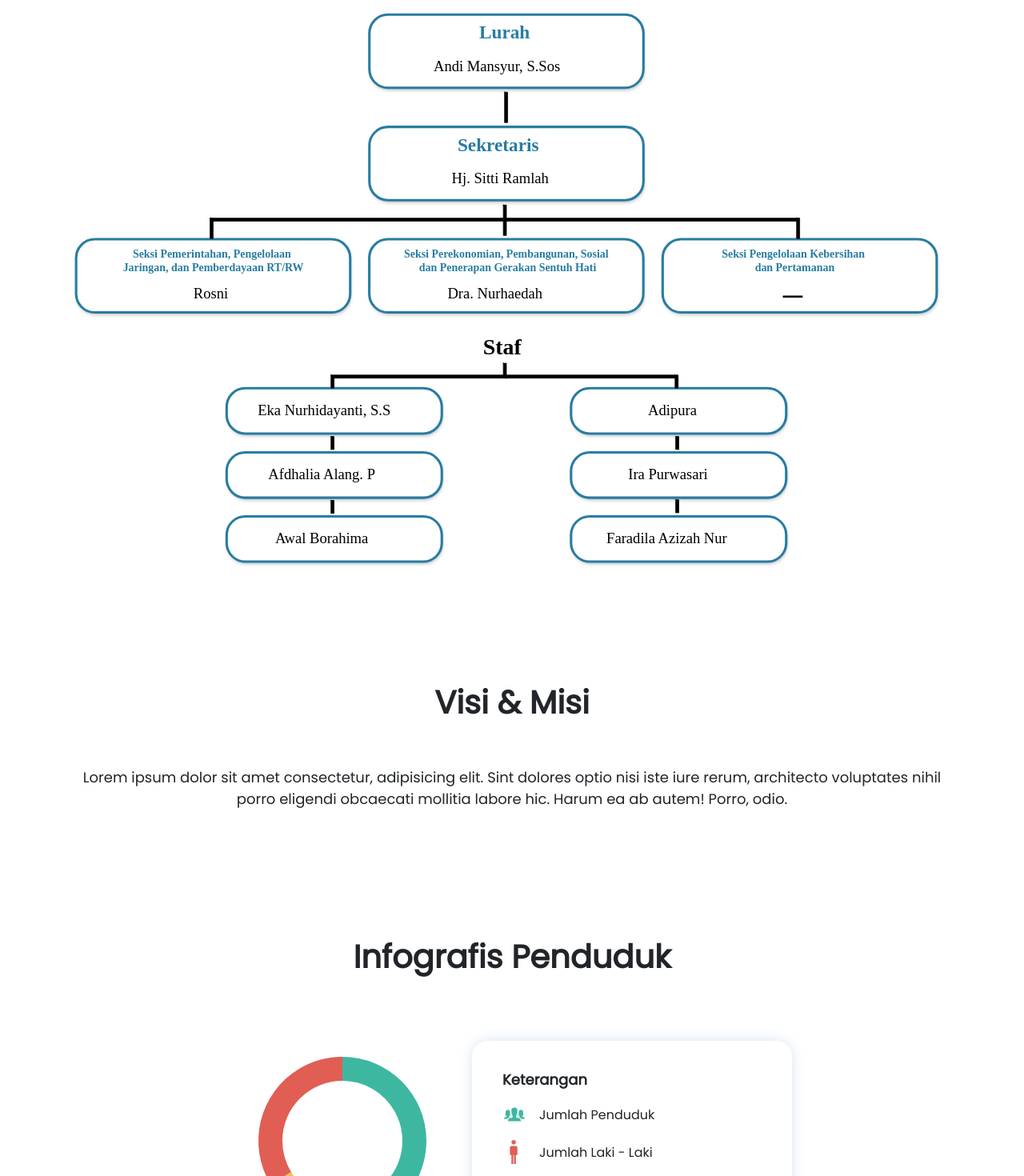
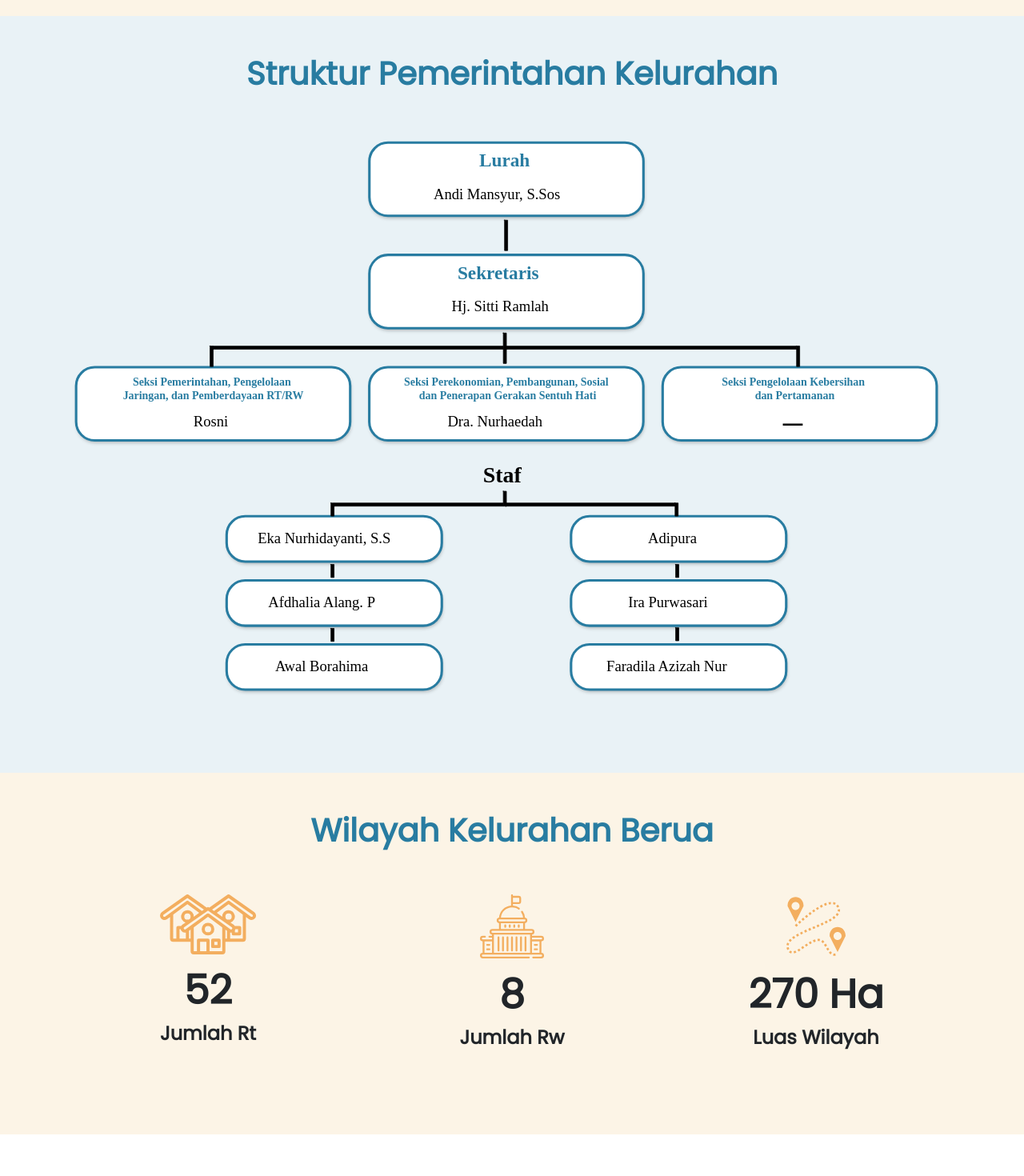
Before and after one commit to DwkLoki/profil-kelurahan-berua, a React (Create React App) app: page / in a window 1280 px wide. Shown: the part 1330-2800 px from the top of the page at 80% size. Built offline with nearby package versions, Linux system fonts and the light colour scheme.

Commit message:
ready to responsive

```diff
--- a/src/assets/scss/general.scss
+++ b/src/assets/scss/general.scss
@@ -13,4 +13,5 @@
     display: flex;
     justify-content: center;
     text-transform: capitalize;
+    color: #287CA1;
 }
--- a/src/components/content/Content.jsx
+++ b/src/components/content/Content.jsx
@@ -1,15 +1,20 @@
 import "./content.scss";
 import kelurahanIcon from "../../assets/img/kelurahan-icon.svg";
 import strukturKel from "../../assets/img/struktur-organisasi.svg";
+import rtIcon from "../../assets/img/icon-rt.svg";
+import rwIcon from "../../assets/img/icon-rw.svg";
 import Infografis from "./Infografis";
+import { GiPathDistance } from "react-icons/gi";
 
 const Content = () => {
     return (
-        <div className="content container">
+        <div className="content">
+            <div style={{backgroundColor: "white", padding: "80px 0px"}}>
+                <div className="container">
                     <div className="first-section row py-5">
                         <div className="first-section-left col-6 d-flex justify-content-center align-items-center">
                             <div className="first-section-left-desc">
-                        <h1 style={{fontWeight: "bold", fontSize: "50px"}}>Selamat Datang <br/>
+                                <h1 style={{fontWeight: "bold", fontSize: "50px", color: "#287CA1"}}>Selamat Datang <br/>
                                     Website Kelurahan Berua
                                 </h1>
                                 <p style={{lineHeight: "30px"}}>
@@ -26,8 +31,11 @@ const Content = () => {
                             </div>
                         </div>
                     </div>
+                </div>
+            </div>
 
-            <div className="second-section py-5">
+            <div id="sejarah" style={{backgroundColor: "#fcf4e6"}}>
+                <div className="second-section container py-5">
                     <div className="second-section-header">
                         <h1 className="section-header">sejarah</h1>
                     </div>
@@ -51,8 +59,10 @@ const Content = () => {
                         </p>
                     </div>
                 </div>
+            </div>
 
-            <div className="third-section py-5">
+            <div style={{backgroundColor: "#E9F2F6"}}>
+                <div className="third-section container py-5">
                     <div className="third-section-header">
                         <h1 className="section-header">struktur pemerintahan kelurahan</h1>
                     </div>
@@ -62,22 +72,46 @@ const Content = () => {
                         </div>
                     </div>
                 </div>
+            </div>
 
-            <div className="fourth-section py-5">
+            <div style={{backgroundColor: "#fcf4e6"}}>
+                <div className="fourth-section container py-5">
                     <div className="fourth-section-header">
-                    <h1 className="section-header">visi & misi</h1>
+                        <h1 className="section-header">wilayah kelurahan berua</h1>
                     </div>
-                <div className="fourth-section-content py-5 f18">
-                    <p style={{textAlign: "center"}} >
-                        Lorem ipsum dolor sit amet consectetur, adipisicing elit.
-                        Sint dolores optio nisi iste iure rerum, architecto
-                        voluptates nihil porro eligendi obcaecati mollitia labore hic.
-                        Harum ea ab autem! Porro, odio.
-                    </p>
+                    <div className="fourth-section-content py-5">
+                        <div className="row">
+                            <div className="col-4 d-flex justify-content-center text-center">
+                                <div>
+                                    <img src={rtIcon} alt="icon rt" style={{maxHeight: "80px"}}/>
+                                    <h1 className="fourth-section-content-number">52</h1>
+                                    <h4 className="fourth-section-content-string">Jumlah Rt</h4>
+                                </div>
+                            </div>
+                            <div className="col-4 d-flex justify-content-center text-center">
+                                <div>
+                                    <img src={rwIcon} alt="icon rw" style={{maxHeight: "80px"}}/>
+                                    <h1 className="fourth-section-content-number">8</h1>
+                                    <h4 className="fourth-section-content-string">Jumlah Rw</h4>
+                                </div>
+                            </div>
+                            <div className="col-4 d-flex justify-content-center text-center">
+                                <div>
+                                    <GiPathDistance
+                                        size= "80px"
+                                        style={{color: "#f3ae5f"}}
+                                    />
+                                    <h1 className="fourth-section-content-number">270 Ha</h1>
+                                    <h4 className="fourth-section-content-string">Luas Wilayah</h4>
+                                </div>
+                            </div>
+                        </div>
+                    </div>
                 </div>
             </div>
 
-            <div className="fifth-section py-5">
+            <div style={{backgroundColor: "white"}}>
+                <div className="fifth-section container py-5">
                     <div className="fifth-section-header">
                         <h1 className="section-header">infografis penduduk</h1>
                     </div>
@@ -85,10 +119,12 @@ const Content = () => {
                         <Infografis />
                     </div>
                 </div>
+            </div>
 
-            <div className="sixth-section py-5">
+            <div style={{backgroundColor: "#E9F2F6"}}>
+                <div className="sixth-section container py-5">
                     <div className="sixth-section-header">
-                    <h1 className="section-header">wilayah kelurahan berua</h1>
+                        <h1 className="section-header">visi & misi</h1>
                     </div>
                     <div className="sixth-section-content py-5 f18">
                         <p style={{textAlign: "center"}} >
@@ -100,6 +136,7 @@ const Content = () => {
                     </div>
                 </div>
             </div>
+        </div>
     )
 }
 
--- a/src/components/content/Infografis.jsx
+++ b/src/components/content/Infografis.jsx
@@ -26,9 +26,9 @@ const Infografis = () => {
                     show: false
                 },
                 data: [
-                    {value: 835, name: 'Jumlah Penduduk'},
-                    {value: 484, name: 'Jumlah Perempuan'},
-                    {value: 670, name: 'Jumlah Laki - Laki'}
+                    {value: 27385, name: 'Jumlah Penduduk'},
+                    {value: 14040, name: 'Jumlah Perempuan'},
+                    {value: 13345, name: 'Jumlah Laki - Laki'}
                 ]
             }
         ]
@@ -67,6 +67,9 @@ const Infografis = () => {
                                 />
                                     Jumlah Perempuan
                             </li>
+                            <li>
+                                <p className='card-infografis-footer'>note: data update mei 2021</p>
+                            </li>
                         </ul>
                     </div>
                 </div>
--- a/src/components/content/content.scss
+++ b/src/components/content/content.scss
@@ -4,7 +4,20 @@
     .first-section {}
     .second-section {}
     .third-section {}
-    .fourth-section {}
+    .fourth-section {
+        .fourth-section-content {
+            .fourth-section-content-number {
+                margin-top: 15px;
+                margin-bottom: 0px;
+                font-weight: 900;
+                font-size: 50px;
+            }
+            .fourth-section-content-string {
+                font-weight: 900;
+                margin: 10px 0px;
+            }
+        }
+    }
     .fifth-section {}
     .sixth-section {}
 }
--- a/src/components/content/infografis.scss
+++ b/src/components/content/infografis.scss
@@ -22,6 +22,14 @@
                 margin-bottom: 8px;
             }
 
+            .card-infografis-footer {
+                font-size: 12px;
+                text-align: end;
+                margin: 0px;
+                padding-top: 10px;
+                font-weight: 900;
+            }
+
             .card-infografis-check {
                 list-style-type: none;
                 padding-left: 0px;
```
Also changed, not shown: src/App.js (+0 -24 lines), src/assets/img/icon-rt.svg (added), src/assets/img/icon-rw.svg (added). Lines whose indentation alone changed are shown as unchanged.
